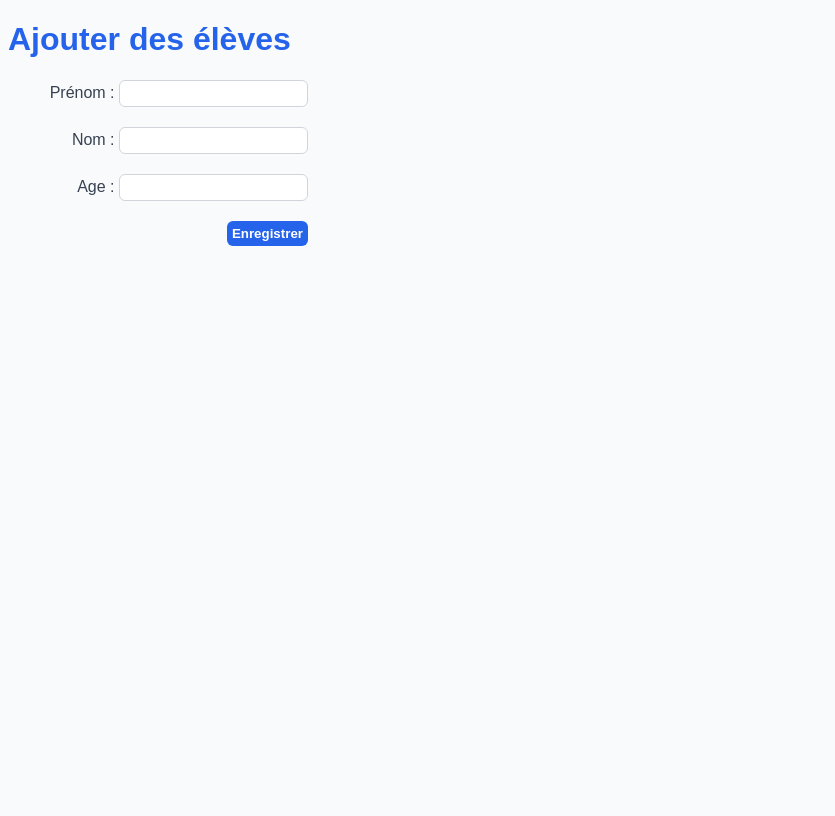
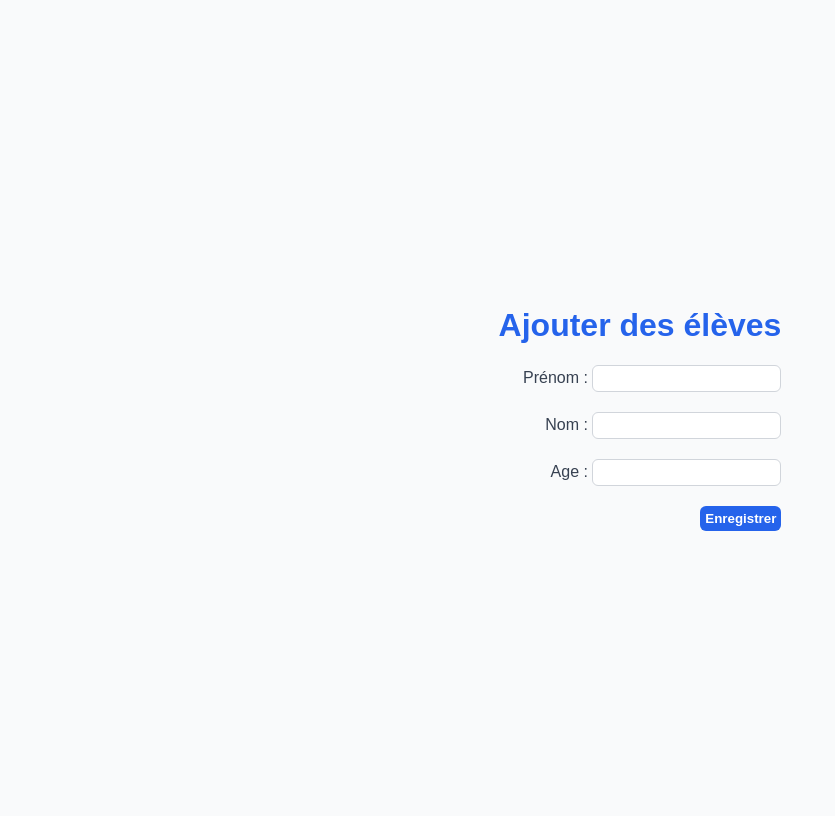
Before and after one commit to gregdel-dev/NSI-App_Web_Eleves, a Flask app: page /ajout in a window 1280 px wide. Shown: the whole page, without its empty margins (0-835 px from the left). Before the commit the page ends 246 px from the top, so only its background shows below. Run offline with Flask 3, Linux system fonts and the light colour scheme.

Commit message:
fix backend + edit style ajout.html

```diff
--- a/Backend.py
+++ b/Backend.py
@@ -12,7 +12,7 @@ def ajout():
         plusgrand=base_temporaire[0][0]
         for i in base_temporaire:
             if i[0]>plusgrand:
-                plusgrand=i
+                plusgrand=i[0]
         id=plusgrand+1
         prenom=request.form["prenom"]
         nom=request.form["nom"]
--- a/static/styles.css
+++ b/static/styles.css
@@ -80,3 +80,14 @@ label{
     cursor: pointer;
     font-weight: bold;
 }
+.content-form{
+    width: 400px;
+
+    margin: auto auto;
+    display: flex;
+    justify-content: center; /* centre horizontalement */
+    align-items: center;     /* centre verticalement */
+    height: 100vh;
+    margin: 0 auto;
+
+}
--- a/templates/ajout.html
+++ b/templates/ajout.html
@@ -7,6 +7,8 @@
     <title>Elèves Directe - Ajout</title>
 </head>
 <body>
+    <div class="content-form">
+    <div>
     <h1>Ajouter des élèves</h1>
     <form method="POST">
 
@@ -24,5 +26,7 @@
         </div>
         <button class="submit_button" type="submit">Enregistrer</button>
     </form>
+    </div>
+    </div>
 </body>
 </html>
```
